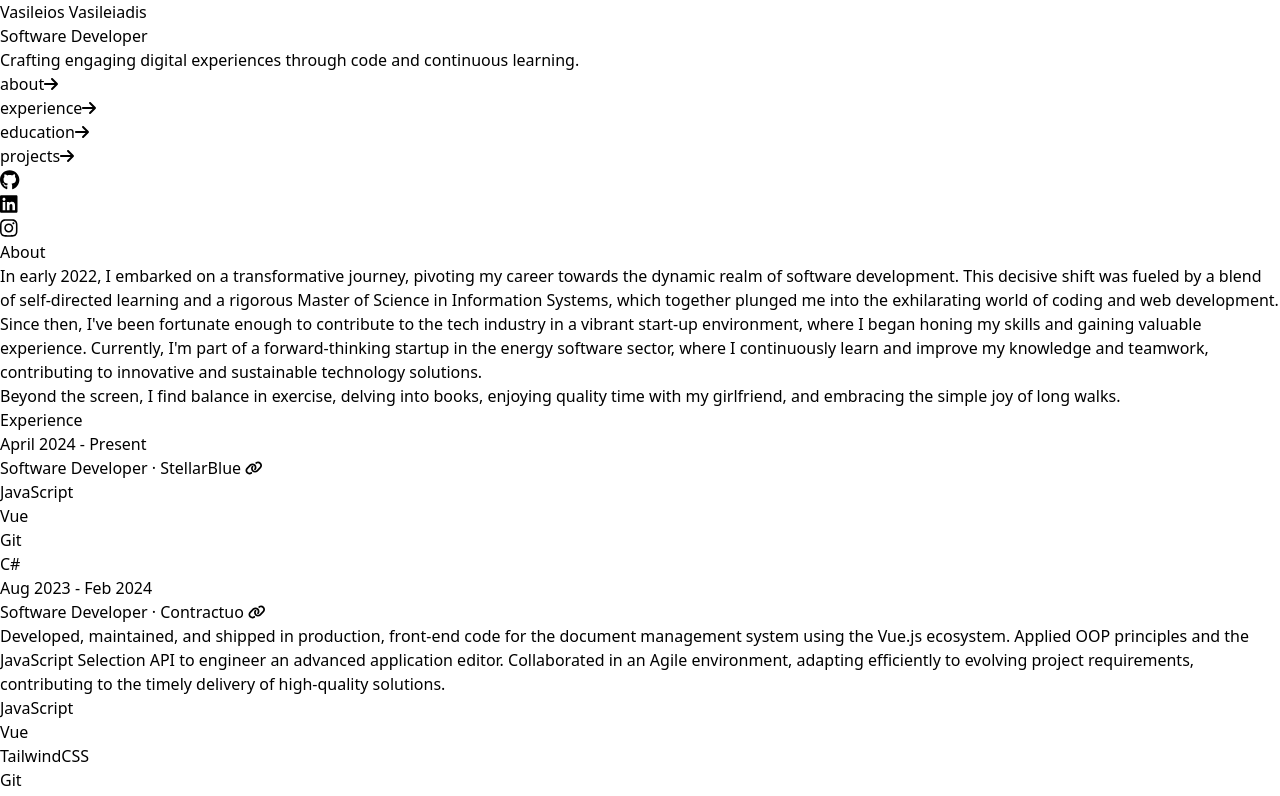
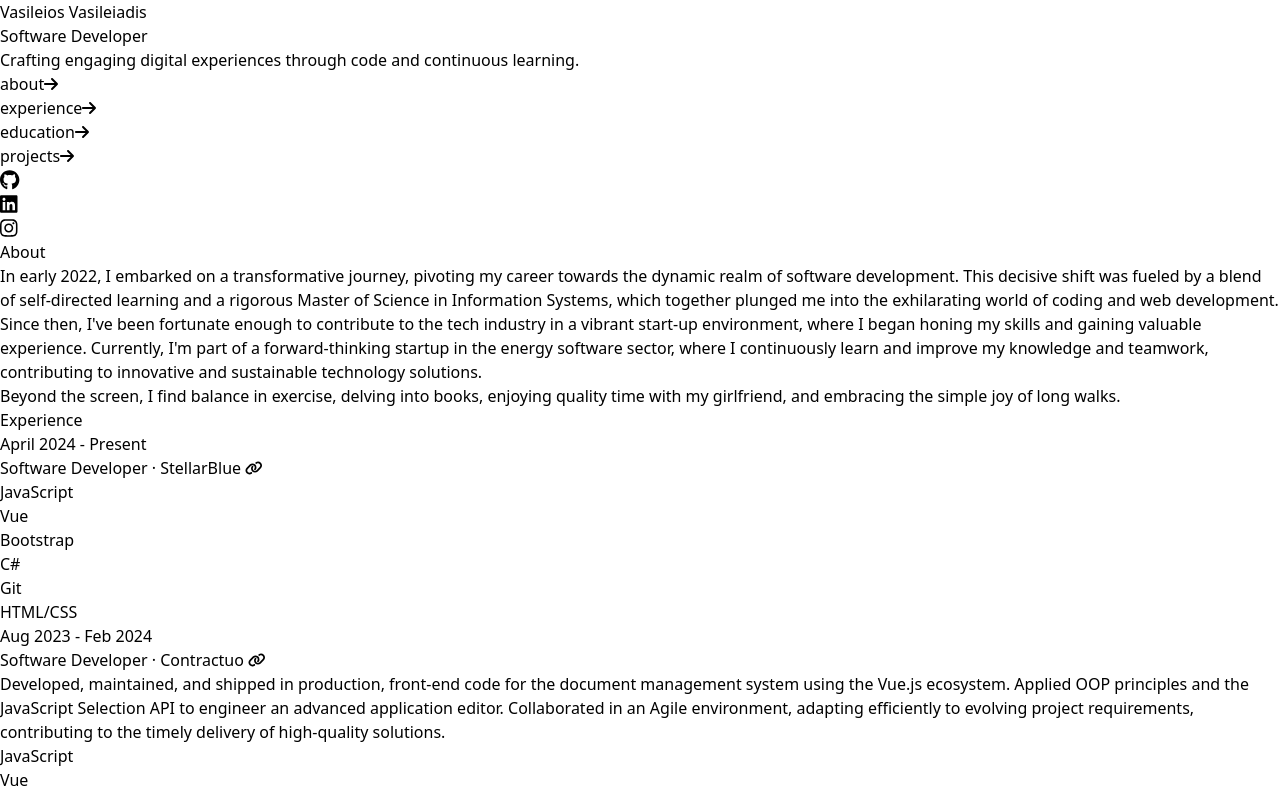
Before and after one commit to vvasileios/Portfolio, a Vue app: page / in a window 1280 px wide. Shown: the top 796 px of the page. Built offline with nearby package versions, Linux system fonts and the light colour scheme.

Commit message:
minor change

```diff
--- a/src/content/texts.js
+++ b/src/content/texts.js
@@ -16,7 +16,7 @@ export const experienceContent = {
       company: "StellarBlue",
       link: "https://stellarblue.eu/",
       description: "",
-      techStack: ["JavaScript", "Vue", "Git", "C#"],
+      techStack: ["JavaScript", "Vue", "Bootstrap", "C#", "Git", "HTML/CSS"],
     },
     {
       key: "2",
@@ -26,7 +26,7 @@ export const experienceContent = {
       link: "https://contractuo.com/",
       description:
         "Developed, maintained, and shipped in production, front-end code for the document management system using the Vue.js ecosystem. Applied OOP principles and the JavaScript Selection API to engineer an advanced application editor. Collaborated in an Agile environment, adapting efficiently to evolving project requirements, contributing to the timely delivery of high-quality solutions.",
-      techStack: ["JavaScript", "Vue", "TailwindCSS", "Git"],
+      techStack: ["JavaScript", "Vue", "TailwindCSS", "Git", "HTML/CSS"],
     },
   ],
 };
```
